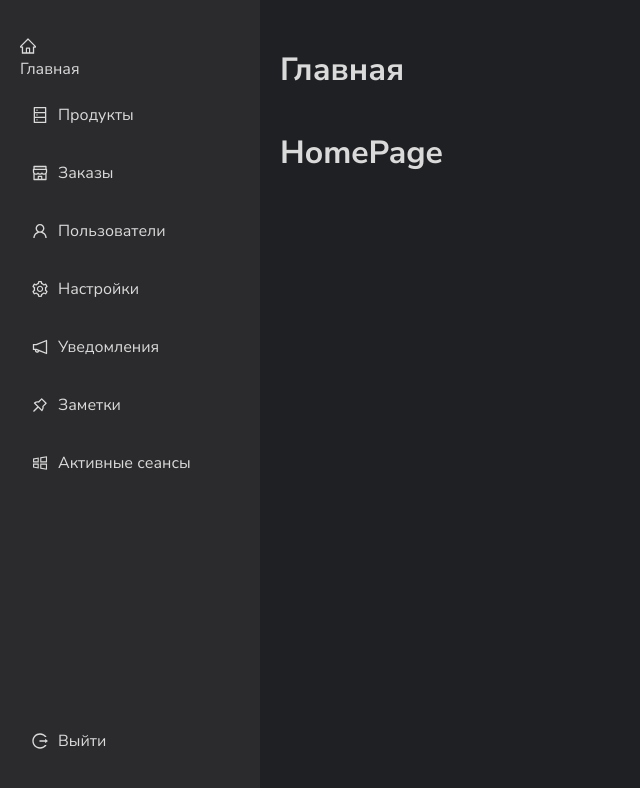
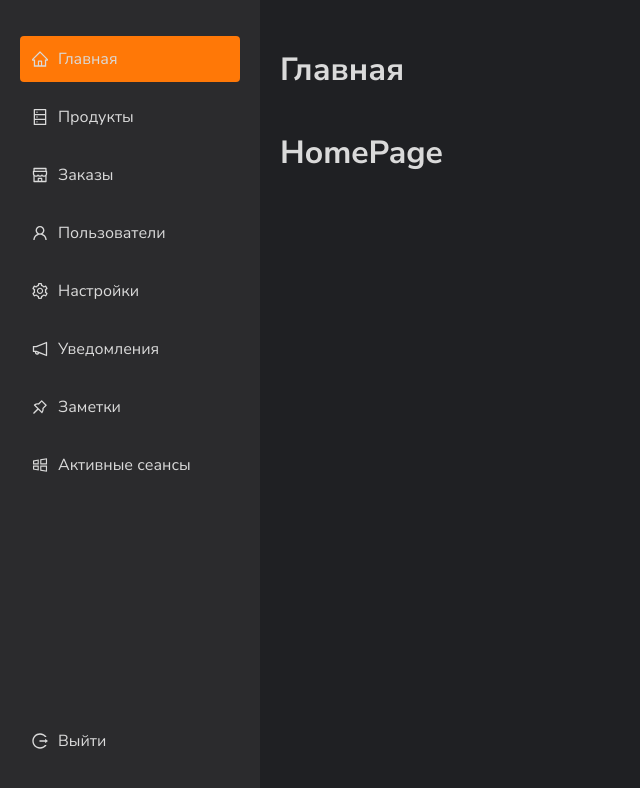
Before and after one commit to Minkaill/AdminPanel, a React (Vite) app: page / in a window 1280 px wide. Shown: the top 788 px of the page, without its empty margins (0-640 px from the left). Built offline with nearby package versions, Linux system fonts and the light colour scheme; no server answers.

Commit message:
Добавил активный элементо ссылок

```diff
--- a/src/layout/Sidebar/sidebar.module.scss
+++ b/src/layout/Sidebar/sidebar.module.scss
@@ -36,6 +36,17 @@
         border-radius: 4px;
         transition: all 0.1s ease-in-out;
     }
+}
+
+.nav_element_active {
+    display: flex;
+    align-items: center;
+    gap: 10px;
+    cursor: pointer;
+    padding: 12px;
+    transition: all 0.1s ease-in-out;
+    background-color: #FF7807;
+    border-radius: 4px;
 }
 
 .footer {
```
